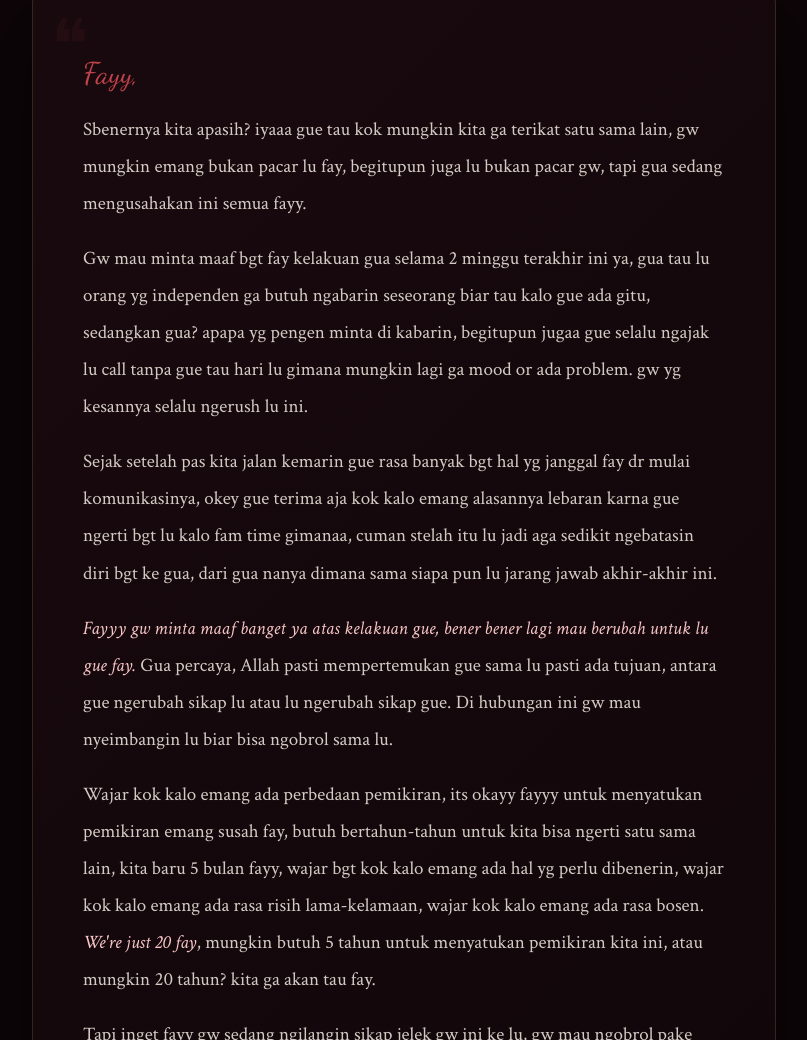
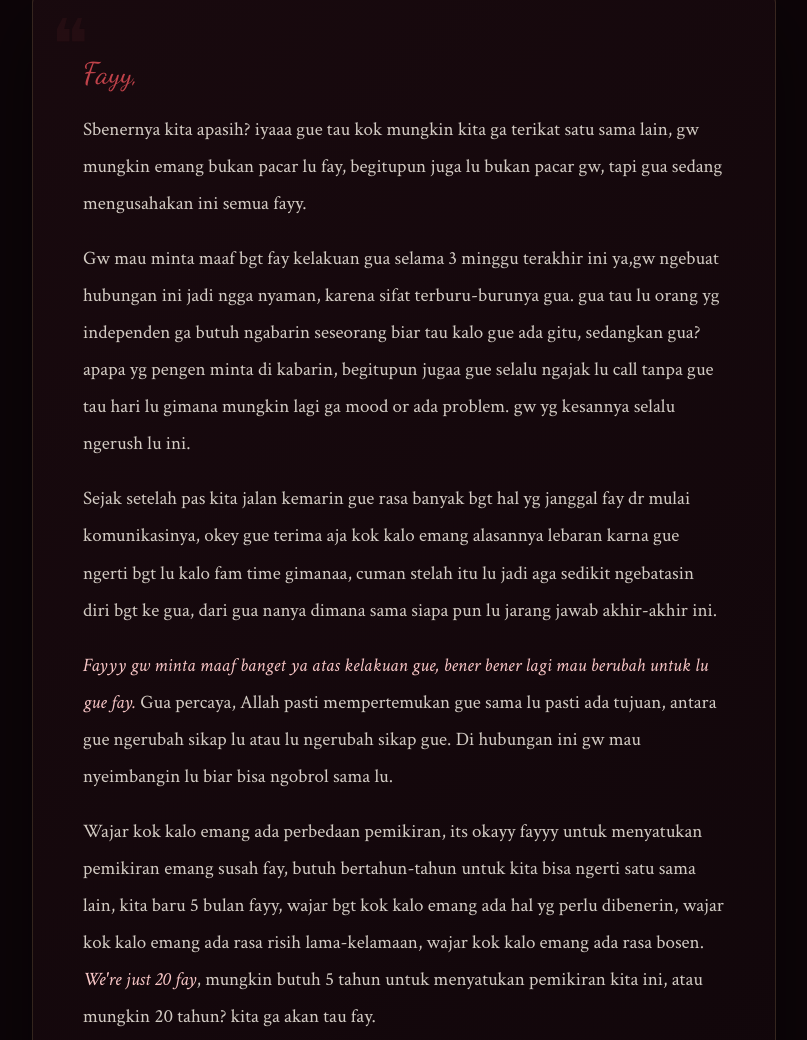
Before and after one commit to Fahriza293/Maafin-gw-ya-fayy, a plain HTML site: page index.html in a window 1280 px wide. Shown: the part 893-1933 px from the top of the page, without its empty margins (236-1043 px from the left). Drawn offline with nearby package versions, Linux system fonts and the light colour scheme.

Commit message:
Update index.html

```diff
--- a/index.html
+++ b/index.html
@@ -473,7 +473,7 @@ body {
     <div class="letter-greeting">Fayy,</div>
     <div class="letter-body">
       <p>Sbenernya kita apasih? iyaaa gue tau kok mungkin kita ga terikat satu sama lain, gw mungkin emang bukan pacar lu fay, begitupun juga lu bukan pacar gw, tapi gua sedang mengusahakan ini semua fayy.</p>
-      <p>Gw mau minta maaf bgt fay kelakuan gua selama 2 minggu terakhir ini ya, gua tau lu orang yg independen ga butuh ngabarin seseorang biar tau kalo gue ada gitu, sedangkan gua? apapa yg pengen minta di kabarin, begitupun jugaa gue selalu ngajak lu call tanpa gue tau hari lu gimana mungkin lagi ga mood or ada problem. gw yg kesannya selalu ngerush lu ini.</p>
+      <p>Gw mau minta maaf bgt fay kelakuan gua selama 3 minggu terakhir ini ya,gw ngebuat hubungan ini jadi ngga nyaman, karena sifat terburu-burunya gua. gua tau lu orang yg independen ga butuh ngabarin seseorang biar tau kalo gue ada gitu, sedangkan gua? apapa yg pengen minta di kabarin, begitupun jugaa gue selalu ngajak lu call tanpa gue tau hari lu gimana mungkin lagi ga mood or ada problem. gw yg kesannya selalu ngerush lu ini.</p>
       <p>Sejak setelah pas kita jalan kemarin gue rasa banyak bgt hal yg janggal fay dr mulai komunikasinya, okey gue terima aja kok kalo emang alasannya lebaran karna gue ngerti bgt lu kalo fam time gimanaa, cuman stelah itu lu jadi aga sedikit ngebatasin diri bgt ke gua, dari gua nanya dimana sama siapa pun lu jarang jawab akhir-akhir ini.</p>
       <p><em>Fayyy gw minta maaf banget ya atas kelakuan gue, bener bener lagi mau berubah untuk lu gue fay.</em> Gua percaya, Allah pasti mempertemukan gue sama lu pasti ada tujuan, antara gue ngerubah sikap lu atau lu ngerubah sikap gue. Di hubungan ini gw mau nyeimbangin lu biar bisa ngobrol sama lu.</p>
       <p>Wajar kok kalo emang ada perbedaan pemikiran, its okayy fayyy untuk menyatukan pemikiran emang susah fay, butuh bertahun-tahun untuk kita bisa ngerti satu sama lain, kita baru 5 bulan fayy, wajar bgt kok kalo emang ada hal yg perlu dibenerin, wajar kok kalo emang ada rasa risih lama-kelamaan, wajar kok kalo emang ada rasa bosen. <em>We're just 20 fay</em>, mungkin butuh 5 tahun untuk menyatukan pemikiran kita ini, atau mungkin 20 tahun? kita ga akan tau fay.</p>
```
